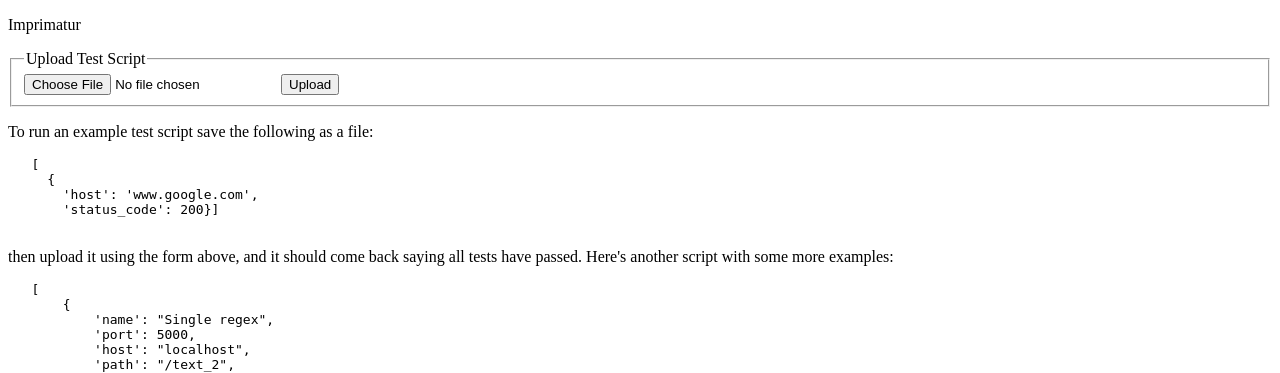
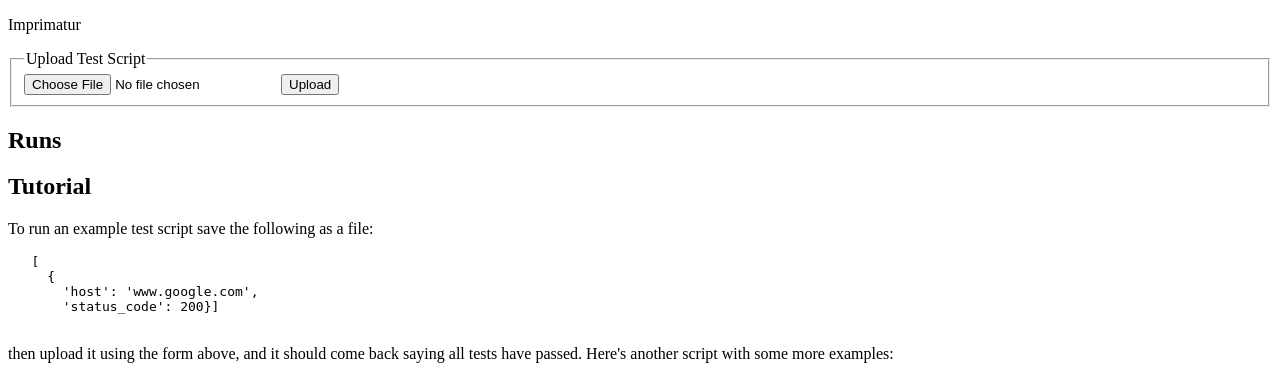
Before and after one commit to tlocke/imprimatur, a Flask app: page / in a window 1280 px wide. Shown: the top 373 px of the page. Run offline with Flask 2, Linux system fonts and the light colour scheme.

Commit message:
Show a list of runs on the home page

```diff
--- a/imprimatur/templates/home.html
+++ b/imprimatur/templates/home.html
@@ -13,6 +13,18 @@
       <input type="file" name="file"> <input type="submit" value="Upload">
     </fieldset>
   </form>
+
+
+  <h2>Runs</h2>
+
+  <ul>
+    {% for run in runs %}
+      <li><a href="/runs/{{run}}">{{run}}</a></li>
+    {% endfor %}
+  </ul>
+
+
+  <h2>Tutorial</h2>
 
   <p>
     To run an example test script save the following as a file:
--- a/imprimatur/templates/run.html
+++ b/imprimatur/templates/run.html
@@ -1,9 +1,9 @@
 {% extends "base.html" %}
 
-{% block title %}Imprimatur &gt; Run {{proc.id}}{% endblock %}
+{% block title %}Imprimatur &gt; Run {{run_id}}{% endblock %}
 
 {% block nav %}
-  <a href="/">Imprimatur</a> &gt; Run {{proc.id}}
+  <a href="/">Imprimatur</a> &gt; Run {{run_id}}
 {% endblock %}
 
 {% block content %}
--- a/imprimatur/web.py
+++ b/imprimatur/web.py
@@ -43,7 +43,9 @@ class RunThread(threading.Thread):
 @app.route('/', methods=['GET', 'POST'])
 def home():
     if request.method == 'GET':
-        return render_template('home.html')
+        with proc_lock:
+            runs = procs.keys()
+        return render_template('home.html', runs=runs)
     else:
         fl = request.files['file']
         script = text_type(fl.stream.read(), 'utf8')
@@ -59,7 +61,7 @@ def home():
 def runs(run_id):
     with proc_lock:
         proc = procs[run_id]
-    return render_template('run.html', proc=proc)
+    return render_template('run.html', proc=proc, run_id=run_id)
 
 
 @app.route('/text_1')
```
